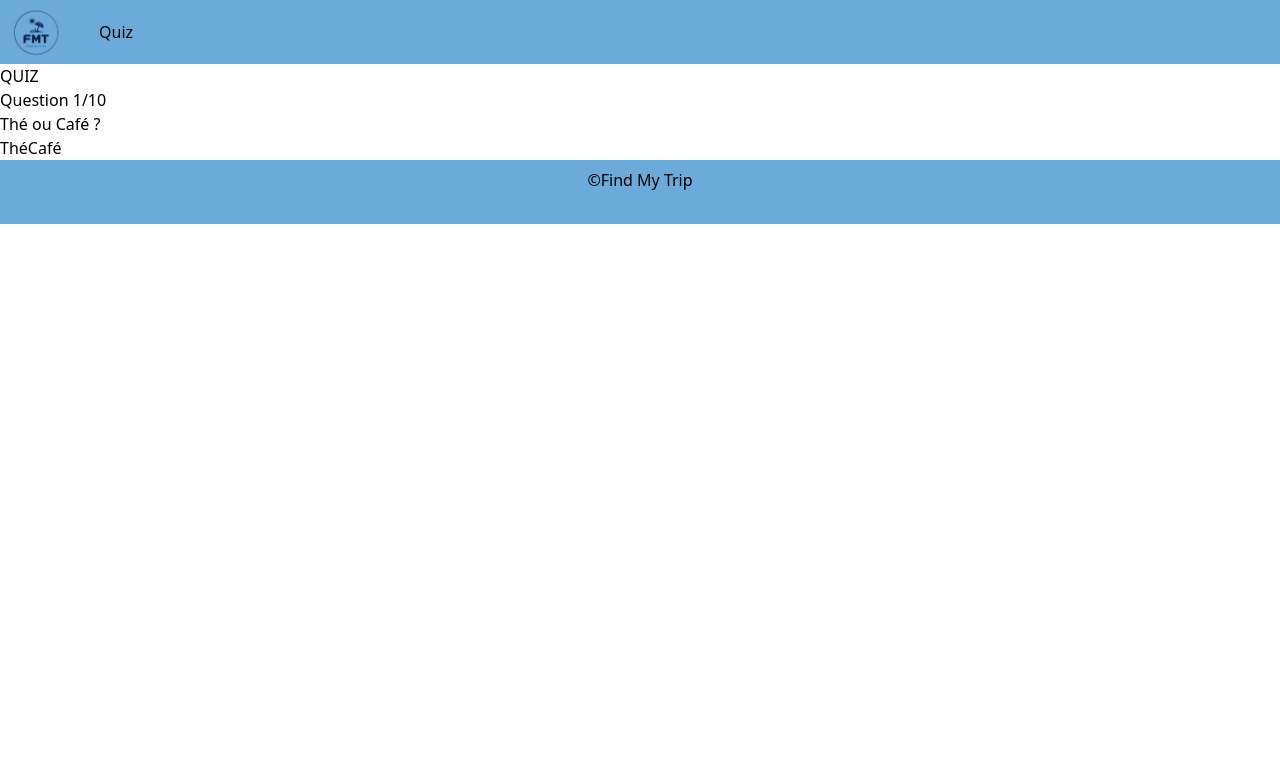
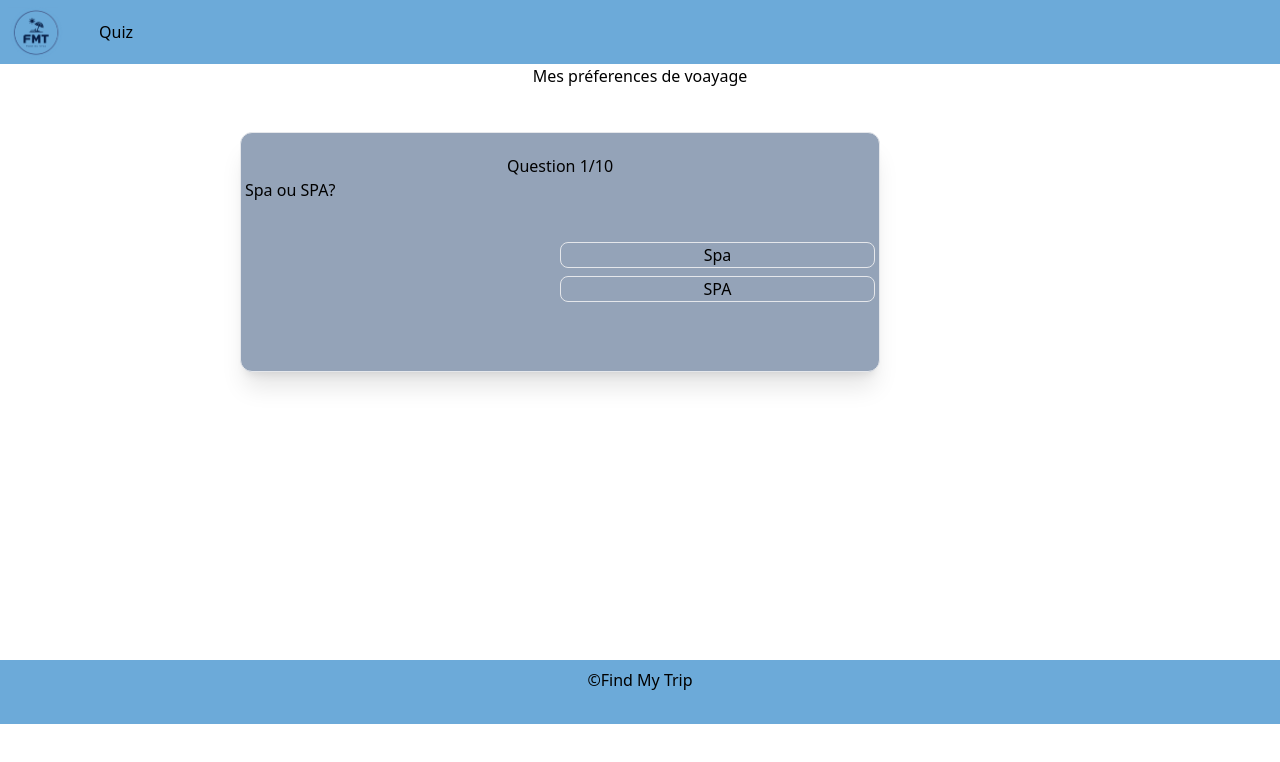
Before and after one commit to MaximeB29/hackathon01, a React (Vite) app: page /quiz in a window 1280 px wide. Shown: the top 762 px of the page. Built offline with nearby package versions, Linux system fonts and the light colour scheme.

Commit message:
update random questions

```diff
--- a/src/App.css
+++ /dev/null
@@ -1,41 +0,0 @@
-#root {
-  max-width: 1280px;
-  margin: 0 auto;
-  padding: 2rem;
-  text-align: center;
-}
-
-.logo {
-  height: 6em;
-  padding: 1.5em;
-  will-change: filter;
-}
-.logo:hover {
-  filter: drop-shadow(0 0 2em #646cffaa);
-}
-.logo.react:hover {
-  filter: drop-shadow(0 0 2em #61dafbaa);
-}
-
-@keyframes logo-spin {
-  from {
-    transform: rotate(0deg);
-  }
-  to {
-    transform: rotate(360deg);
-  }
-}
-
-@media (prefers-reduced-motion: no-preference) {
-  a:nth-of-type(2) .logo {
-    animation: logo-spin infinite 20s linear;
-  }
-}
-
-.card {
-  padding: 2em;
-}
-
-.read-the-docs {
-  color: #888;
-}
--- a/src/components/DbQuestions.js
+++ b/src/components/DbQuestions.js
@@ -1,4 +1,4 @@
-export const DbQuestions = [
+const DbQuestions = [
   {
     id: 1,
     question: "Thé ou Café ?",
@@ -153,3 +153,5 @@ export const DbQuestions = [
     answers: [{ response: "Tropique" }, { response: "Tropico" }],
   },
 ];
+
+export default DbQuestions;
--- a/src/components/Quiz/Quiz.jsx
+++ b/src/components/Quiz/Quiz.jsx
@@ -1,17 +1,23 @@
 import React, { useState } from "react";
-import { DbQuestions } from "/src/components/DbQuestions";
+import { useParams } from "react-router-dom";
+import DbQuestions from "../DbQuestions";
 
 const TOTAL_NUM_QUESTIONS = 10;
 
 function Quiz() {
+  const { id } = useParams();
+  const getDbQuestion = (DbQuestionId) =>
+    DbQuestions.find((item) => item.id === parseInt(id));
+  const question = getDbQuestion(id);
+
   const [currentQuestion, setCurentQuestion] = useState(0);
+
   const [optionChosen, setOptionChosen] = useState(false);
-  const [score, setScore] = useState(0);
 
-  const handleAnswerOptionCLick = (isclicked) => {
-    if (isclicked) {
-    }
+  const randomQuestion =
+    DbQuestions[Math.floor(Math.random() * DbQuestions.length)];
 
+  const handleAnswerOptionCLick = () => {
     const nextQuestion = currentQuestion + 1;
     if (nextQuestion < TOTAL_NUM_QUESTIONS) {
       setCurentQuestion(nextQuestion);
@@ -20,21 +26,24 @@ function Quiz() {
   };
 
   return (
-    <div>
-      <h1>QUIZ</h1>
-      <div>
-        <span>Question {currentQuestion + 1}</span>/{TOTAL_NUM_QUESTIONS}
+    <div className="flex flex-col justify-items-center">
+      <h1 className="flex justify-center">Mes préferences de voayage</h1>
+      <div className="mt-11 ml-60 mb-72 h-60 flex flex-col border  w-1/2 rounded-xl place-content-center p-1 bg-slate-400 shadow-xl">
+        <div className="flex justify-center -mt-12">
+          <span>Question {currentQuestion + 1}</span>/{TOTAL_NUM_QUESTIONS}
+        </div>
+        <div className="flex items-start">{randomQuestion.question}</div>
+        <div className="flex flex-col items-end gap-2 mt-10">
+          {randomQuestion.answers.map((answer) => (
+            <button
+              className="border ring-slate-400 rounded-lg w-1/2 hover:bg-slate-300 "
+              onClick={() => handleAnswerOptionCLick(answer)}
+            >
+              {answer.response}
+            </button>
+          ))}
+        </div>
       </div>
-      <div>{DbQuestions[currentQuestion].question}</div>
-      <div>
-        {DbQuestions[currentQuestion].answers.map((answer) => (
-          <button onClick={() => handleAnswerOptionCLick(answer)}>
-            {answer.response}
-          </button>
-        ))}
-      </div>
-
-      <div></div>
     </div>
   );
 }
```
